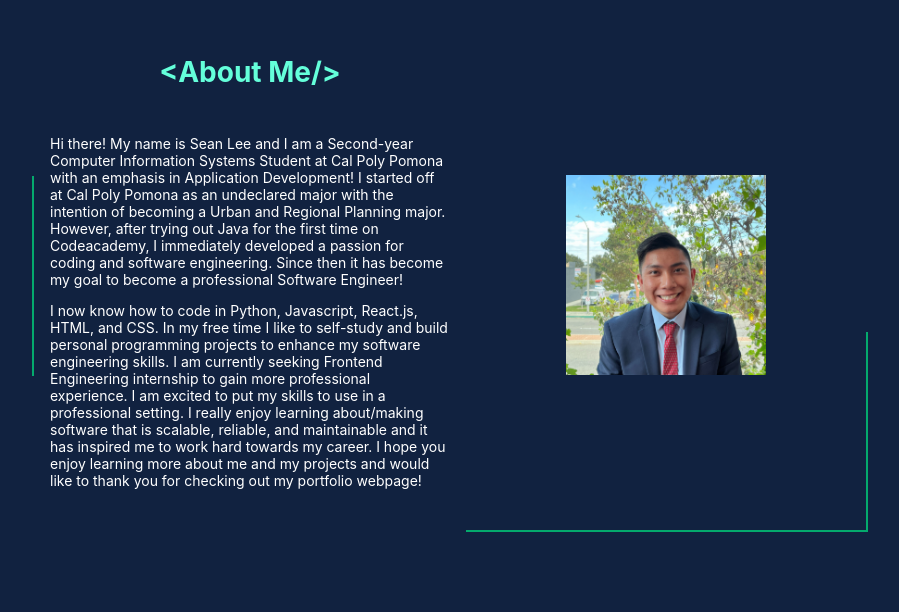
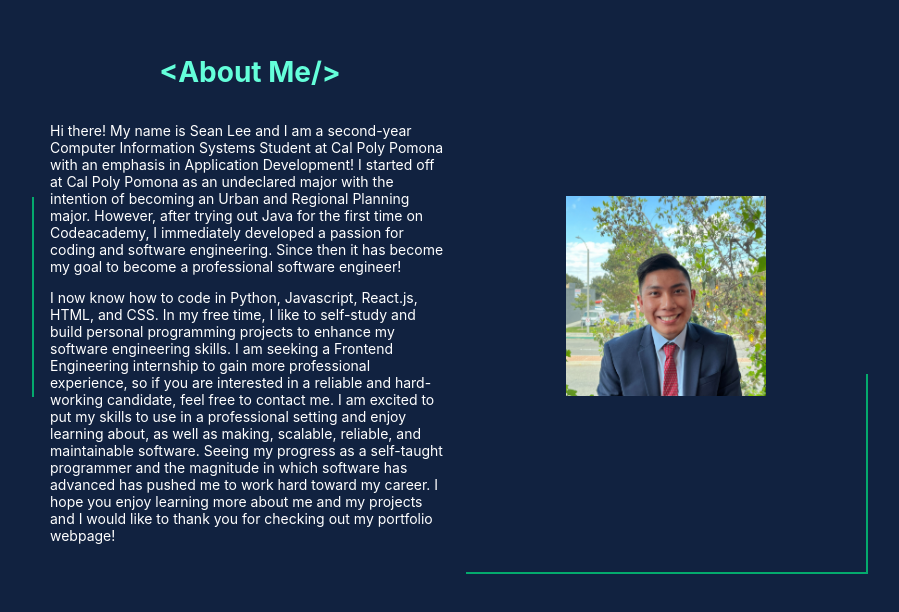
Before and after one commit to slee114/Portfolio, a React (Create React App) app: page / in a window 1280 px wide. Shown: the part 940-1552 px from the top of the page, without its empty margins (200-1099 px from the left). Built offline with nearby package versions, Linux system fonts and the light colour scheme.

Commit message:
Update Bio.js
Small changes to update about me caption.

```diff
--- a/src/Components/Bio/Bio.js
+++ b/src/Components/Bio/Bio.js
@@ -12,12 +12,8 @@ const Bio = () => {
                         <h1>&lt;About Me/&gt;</h1>
                     </div>
                     <div className="BioTextBody">
-                        <p>Hi there! My name is Sean Lee and I am a Second-year Computer Information Systems Student at Cal Poly Pomona with an emphasis in Application Development! I started off at Cal Poly Pomona as an undeclared major with the intention of becoming a Urban and Regional Planning major. However, after
-                            trying out Java for the first time on Codeacademy, I immediately developed a passion for coding and software engineering. Since then it has become my goal to become a professional Software Engineer!</p>
-                        <p>I now know how to code in Python, Javascript, React.js, HTML, and CSS. In my free time I like to self-study and build personal programming projects to enhance my software engineering skills. I am currently seeking Frontend Engineering internship to gain more professional experience. I am excited to put my skills to use in a professional setting.
-                             I really enjoy learning about/making software that is scalable, reliable, and maintainable and it has inspired me to work hard towards my career. I hope you enjoy learning more about me and my projects and would like to thank you for
-                             checking out my portfolio webpage!
-                            </p>
+                        <p>Hi there! My name is Sean Lee and I am a second-year Computer Information Systems Student at Cal Poly Pomona with an emphasis in Application Development! I started off at Cal Poly Pomona as an undeclared major with the intention of becoming an Urban and Regional Planning major. However, after trying out Java for the first time on Codeacademy, I immediately developed a passion for coding and software engineering. Since then it has become my goal to become a professional software engineer!</p>
+                        <p>  I now know how to code in Python, Javascript, React.js, HTML, and CSS. In my free time, I like to self-study and build personal programming projects to enhance my software engineering skills. I am seeking a Frontend Engineering internship to gain more professional experience, so if you are interested in a reliable and hard-working candidate, feel free to contact me. I am excited to put my skills to use in a professional setting and enjoy learning about, as well as making, scalable, reliable, and maintainable software. Seeing my progress as a self-taught programmer and the magnitude in which software has advanced has pushed me to work hard toward my career. I hope you enjoy learning more about me and my projects and I would like to thank you for checking out my portfolio webpage!</p>
                     </div>
                 </div>
                 <div className="BioImageContainer BottomLine">
```
